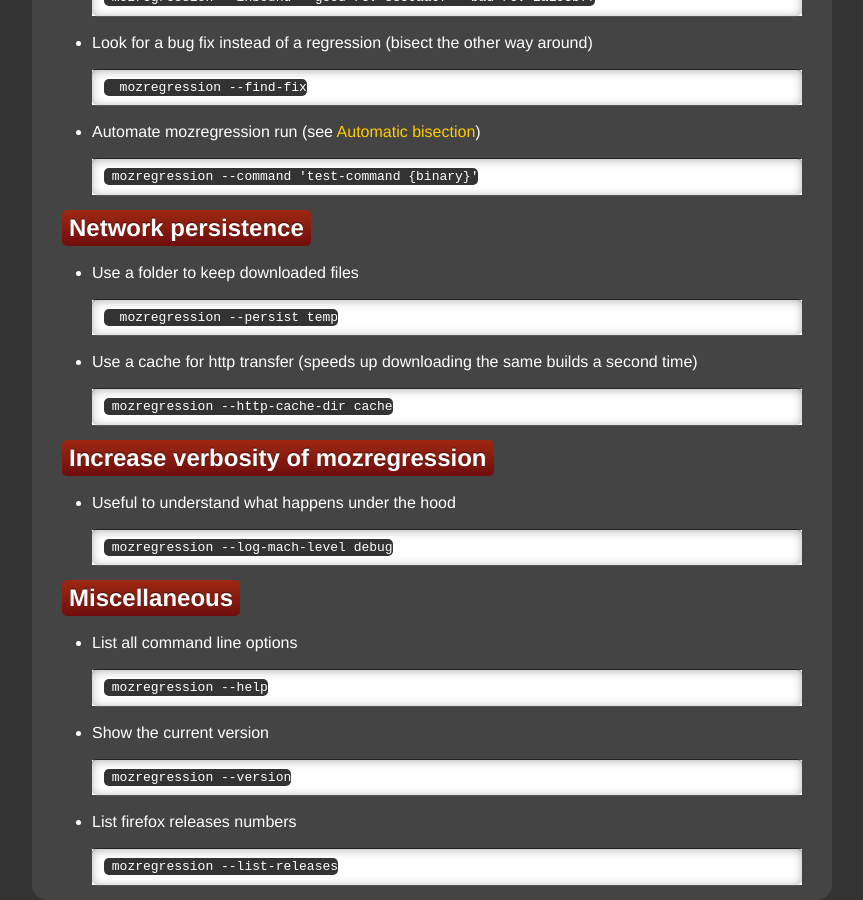
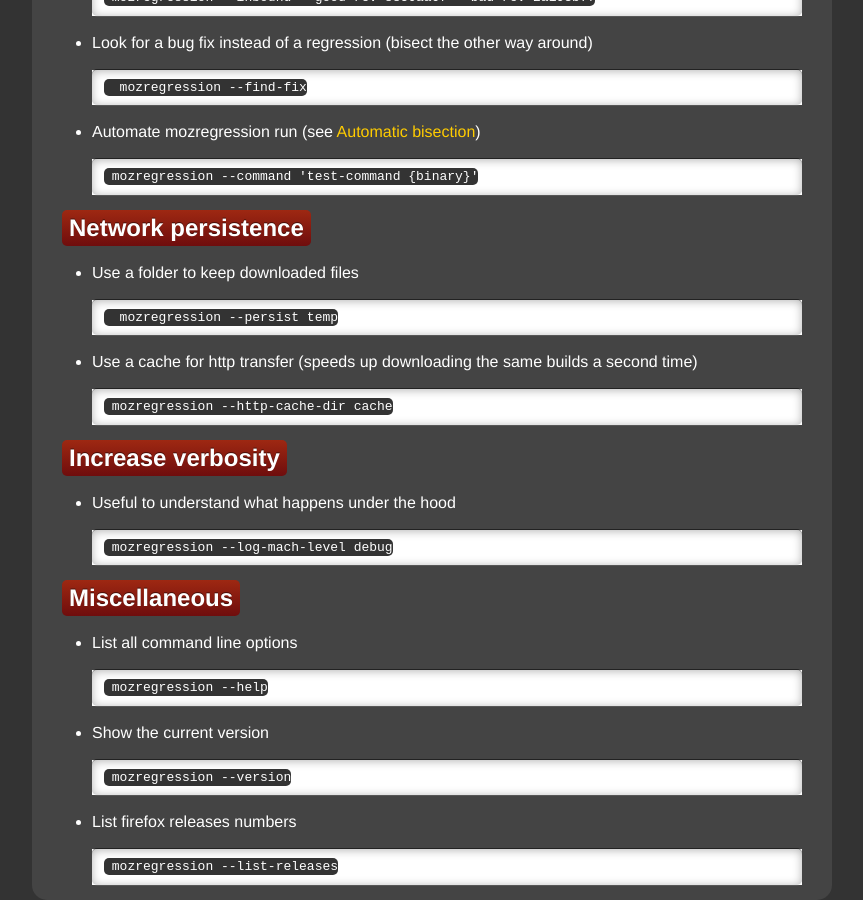
Before and after one commit to mozilla/mozregression, a Jekyll site: the page built from documentation/usage.md, in a window 1280 px wide and 900 px high, scrolled down 1179 px. Shown: the whole window, without its empty margins (208-1071 px from the left). Built offline with Jekyll 4.4.1, drawn with Linux system fonts in a browser that asks for light colours.

Commit message:
reword usage section to Increase verbosity

```diff
--- a/documentation/usage.md
+++ b/documentation/usage.md
@@ -69,7 +69,7 @@
        mozregression --http-cache-dir cache
 
 
-## Increase verbosity of mozregression
+## Increase verbosity
 
 - Useful to understand what happens under the hood
 
```
